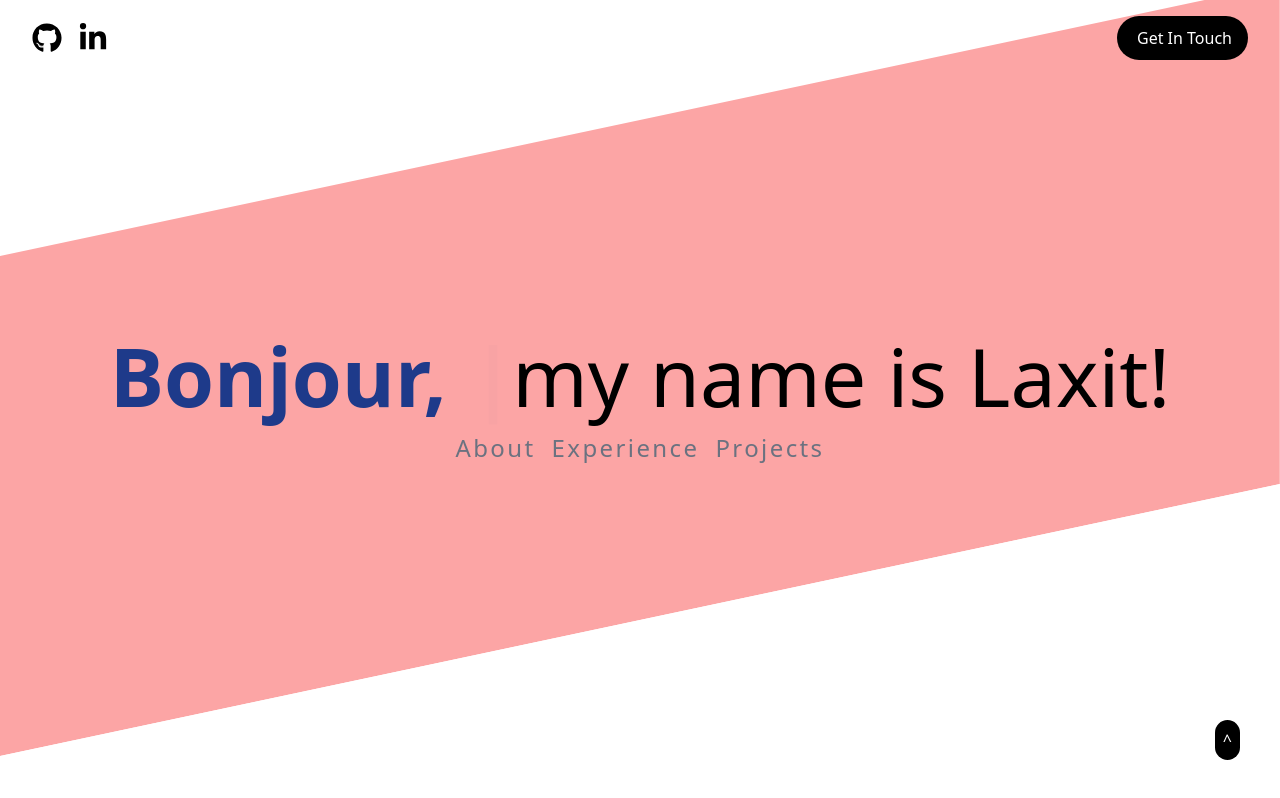
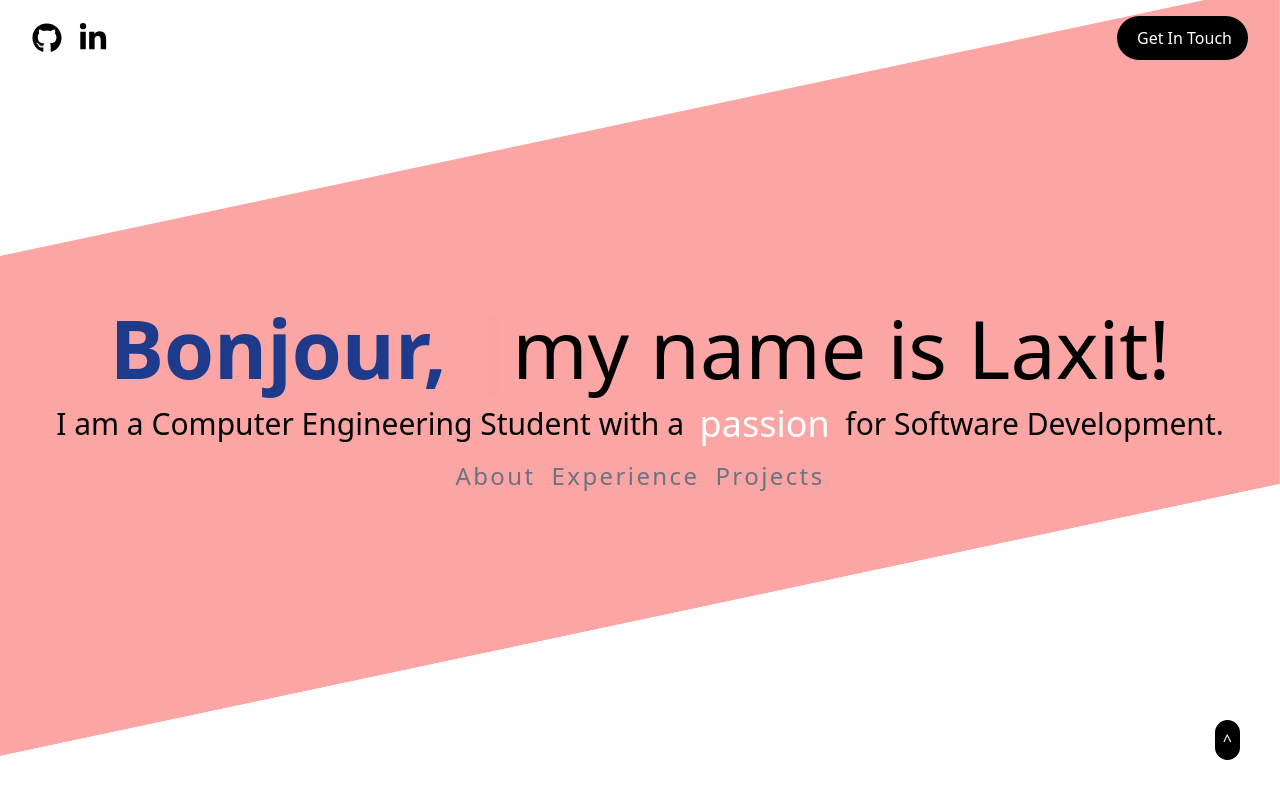
Before and after one commit to laxitshahi/portfolio, a Next.js app: page / in a window 1280 px wide. Built offline with nearby package versions, Linux system fonts and the light colour scheme.

Commit message:
Added responsive design

```diff
--- a/src/components/Hero.tsx
+++ b/src/components/Hero.tsx
@@ -11,7 +11,7 @@ const Hero = () => {
       {/* Hero */}
       <div className="grid space-y-4 text-center place-items-center">
 
-        <h2 className="flex justify-center text-2xl md:text-5xl xl:text-[5.052rem]">
+        <h2 className="flex justify-center text-2xl text-2xl sm:text-5xl xl:text-[5.052rem]  ">
           <span className="font-bold text-blue-900">
             <Typewriter
               words={["Hi, ", "Namaste, ", "Bonjour, "]}
@@ -28,7 +28,7 @@ const Hero = () => {
           my name is Laxit!
         </h2>
 
-        <p className=":flex sm:text-base justify-center hidden md:text-xl xl:text-3xl items-center">
+        <p className="md:flex sm:text-base justify-center hidden md:text-xl xl:text-3xl items-center">
           I am a Computer Engineering Student with a	&nbsp; <span className="text-white xl:text-4xl">passion</span> 	&nbsp; for Software
           Development.
         </p>
```
